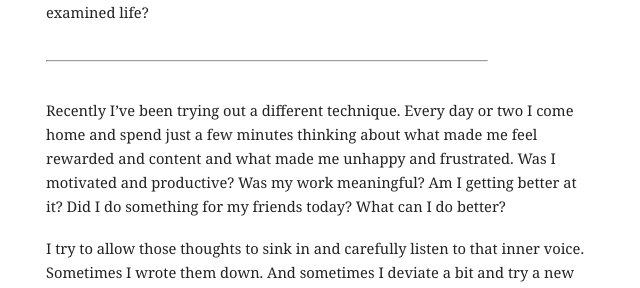
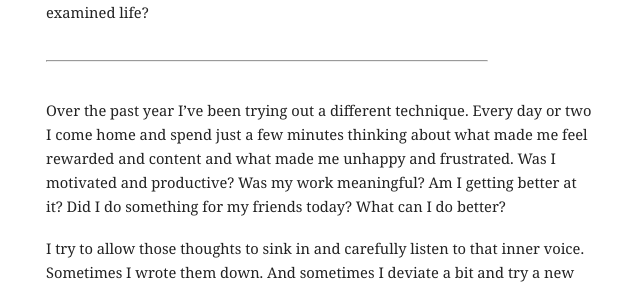
Before and after one commit to mbwong/mbwong.github.com, a Jekyll site: the page built from _posts/2013-12-07-the-examined-life.md, in a window 1280 px wide and 900 px high, scrolled down 578 px. Shown: the part 160-448 px from the top of the window, without its empty margins (304-944 px from the left). Built offline with Jekyll 4.4.1, drawn with Linux system fonts in a browser that asks for light colours.

Commit message:
Update 2013-12-07-the-examined-life.md

```diff
--- a/_posts/2013-12-07-the-examined-life.md
+++ b/_posts/2013-12-07-the-examined-life.md
@@ -16,7 +16,7 @@ It’s been said that ours is a generation full of doubt and indecision. I’d b
 
 -----------------------
 
-Recently I’ve been trying out a different technique. Every day or two I come home and spend just a few minutes thinking about what made me feel rewarded and content and what made me unhappy and frustrated. Was I motivated and productive? Was my work meaningful? Am I getting better at it? Did I do something for my friends today? What can I do better?
+Over the past year I’ve been trying out a different technique. Every day or two I come home and spend just a few minutes thinking about what made me feel rewarded and content and what made me unhappy and frustrated. Was I motivated and productive? Was my work meaningful? Am I getting better at it? Did I do something for my friends today? What can I do better?
 
 I try to allow those thoughts to sink in and carefully listen to that inner voice. Sometimes I wrote them down. And sometimes I deviate a bit and try a new perspective, whether it’s from a book I read or a person I talked to. And I try to be very honest with myself.
 
```
